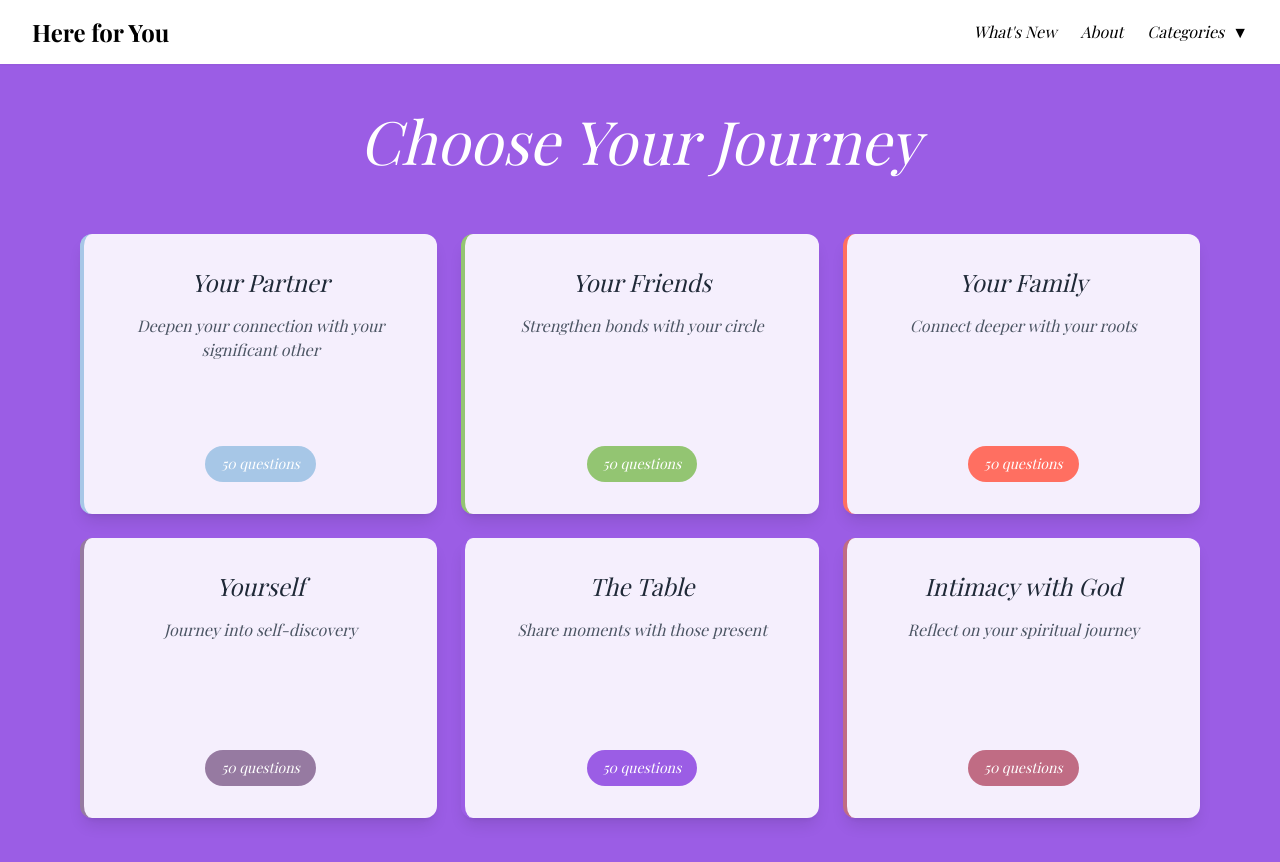
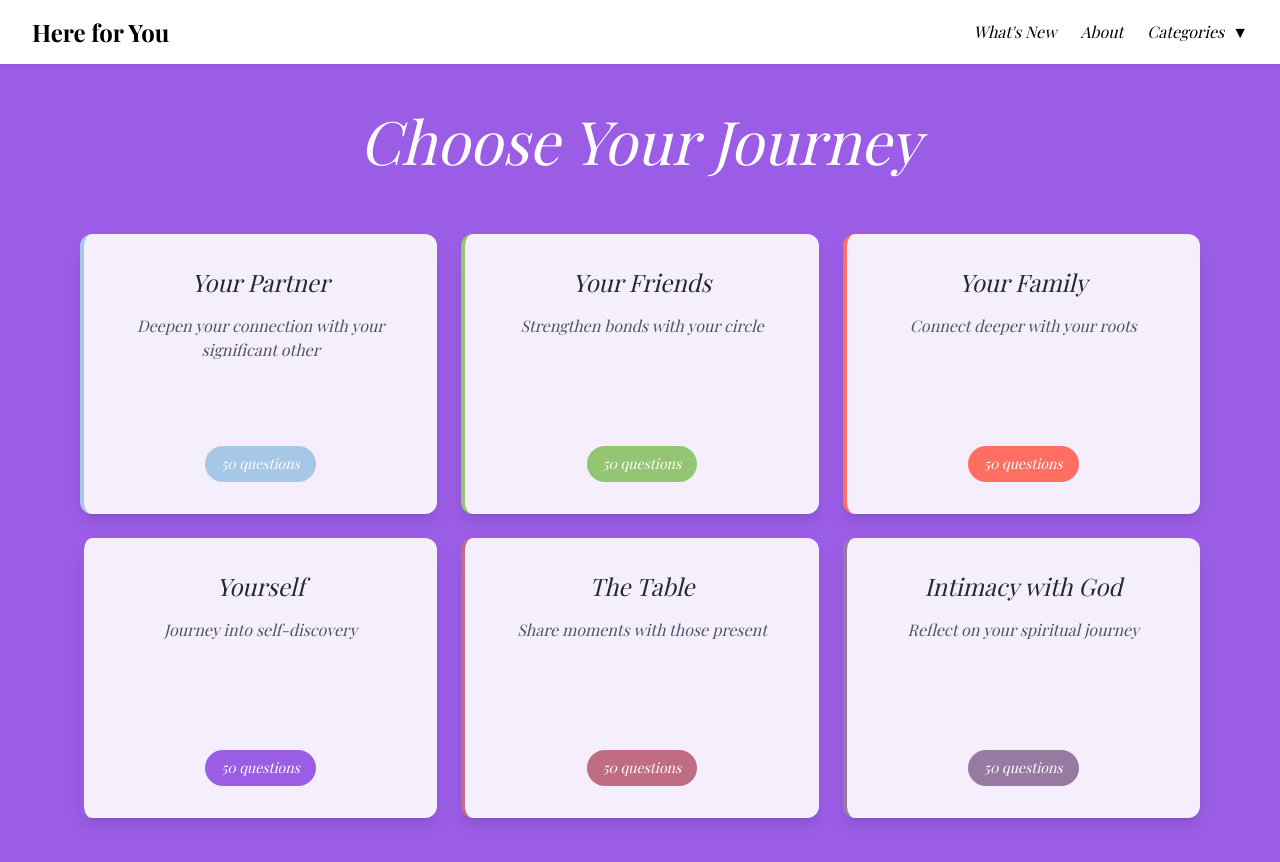
Before and after one commit to nanadotam/hereforyou, a Next.js app: page /onboarding in a window 1280 px wide. Built offline with nearby package versions, Linux system fonts and the light colour scheme; a web font is replaced by a local one.

Commit message:
Fixed mixed up colors error

```diff
--- a/app/data/categoryQuestions.js
+++ b/app/data/categoryQuestions.js
@@ -899,7 +899,7 @@ export const categoryQuestions = {
   self: {
     title: "Yourself",
     description: "Journey into self-discovery",
-    backgroundColor: "var(--warm-mauve)",
+    backgroundColor: "var(--purple)",
     questions: [
       {
         id: "s1",
@@ -1196,7 +1196,7 @@ export const categoryQuestions = {
   table: {
     title: "The Table",
     description: "Share moments with those present",
-    backgroundColor: "var(--purple)",
+    backgroundColor: "var(--deep-rose)",
     questions: [
       {
         id: "t1",
@@ -1504,7 +1504,7 @@ export const categoryQuestions = {
   bible: {
     title: "Intimacy with God",
     description: "Reflect on your spiritual journey",
-    backgroundColor: "var(--deep-rose)",
+    backgroundColor: "var(--warm-mauve)",
     questions: [
       {
         id: "g1",
```
